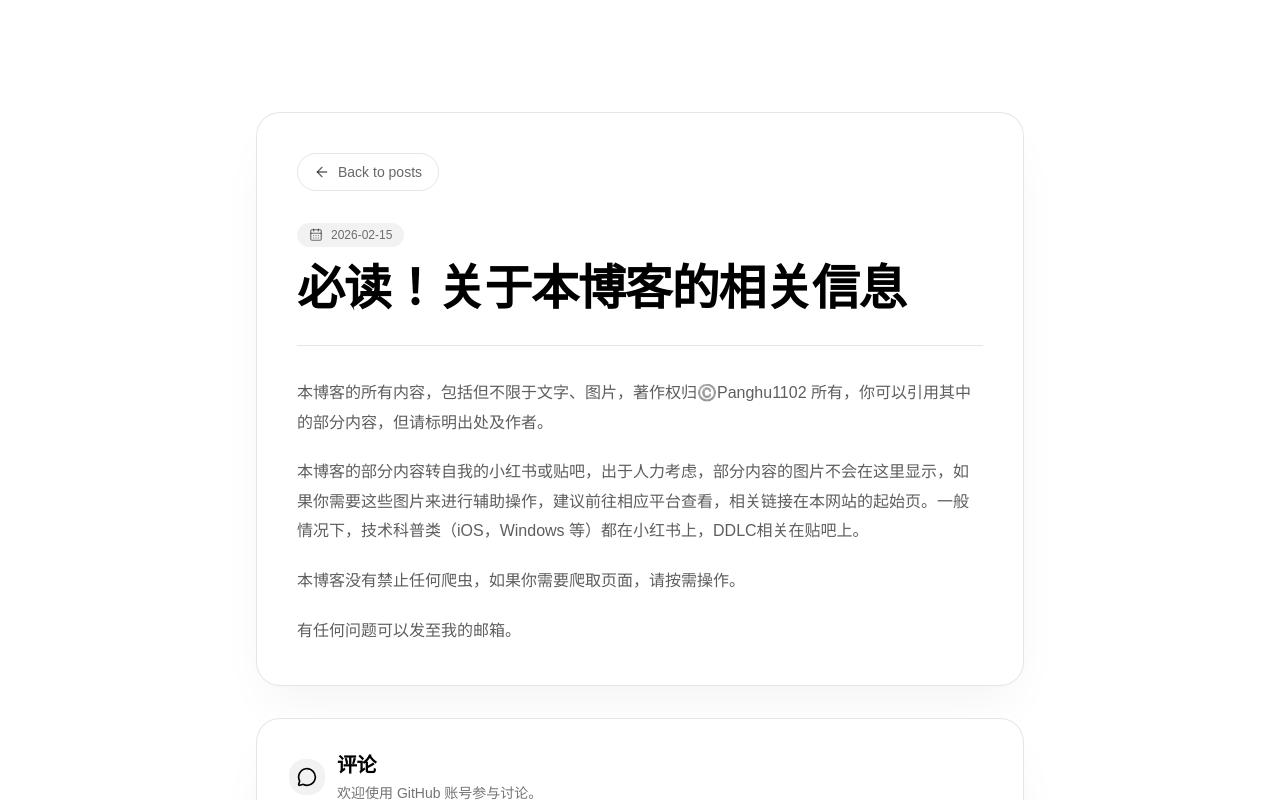
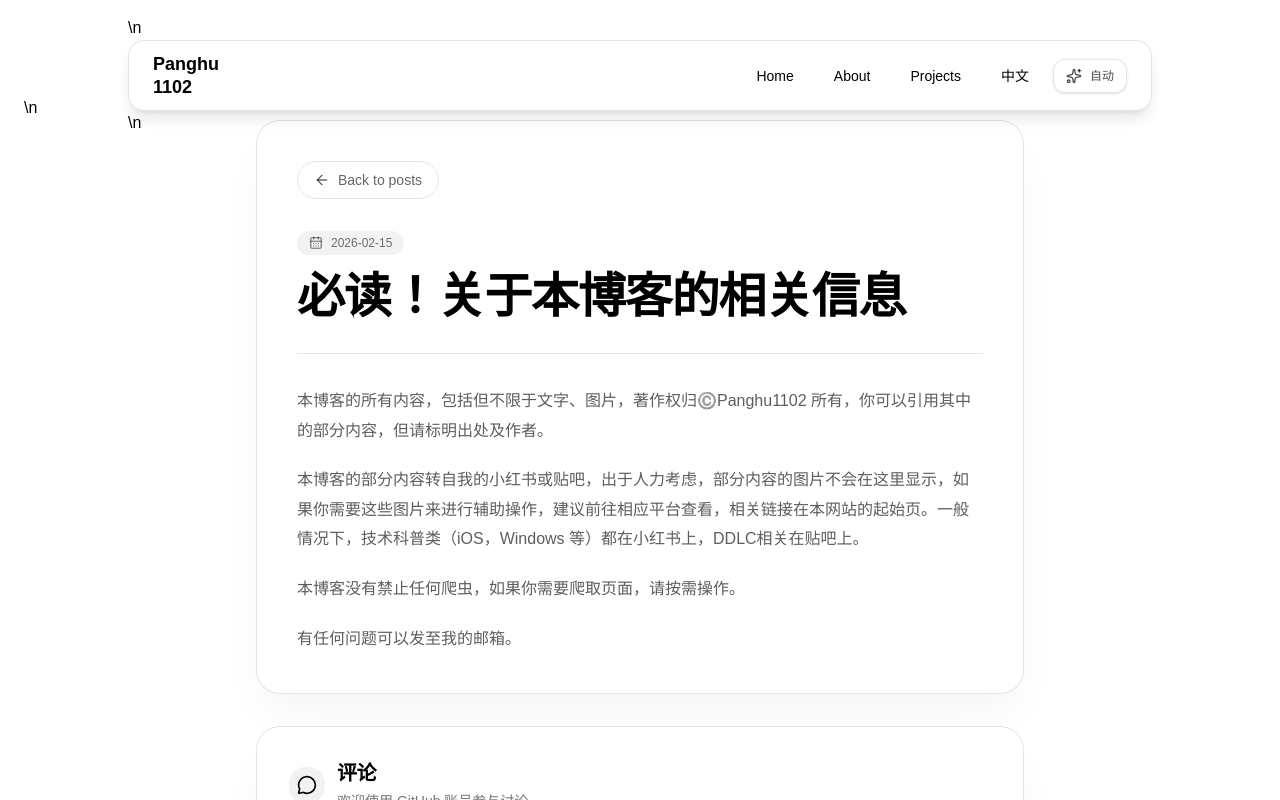
Before and after one commit to Panghu1102/next-blog, a Next.js app: page /en/posts/2026-02-15-post-mustread in a window 1280 px wide. Shown: the top 800 px of the page. Built offline with nearby package versions, Linux system fonts and the light colour scheme.

Commit message:
style: improve post page spacing and navigation

```diff
--- a/src/app/[locale]/posts/[slug]/page.tsx
+++ b/src/app/[locale]/posts/[slug]/page.tsx
@@ -4,6 +4,7 @@ import { Link } from "@/i18n/navigation";
 import { notFound } from "next/navigation";
 import { ArrowLeft, CalendarDays } from "lucide-react";
 import { GiscusComments } from "@/components/posts/GiscusComments";
+import { NavBar } from "@/components/NavBar";
 import { getAllPosts, getPostBodyBlocks, getPostBySlug, renderBlocks } from "@/lib/posts";
 import { locales, type Locale } from "@/i18n/routing";
 
@@ -48,8 +49,8 @@ export default async function PostPage({ params }: PostPageProps) {
   }
 
   return (
-    <main className="min-h-screen overflow-hidden bg-white px-6 pb-20 pt-28 text-black dark:bg-black dark:text-white">
-      <div className="pointer-events-none fixed inset-0 -z-10 bg-[radial-gradient(circle_at_20%_20%,rgba(99,102,241,0.18),transparent_28rem),radial-gradient(circle_at_85%_10%,rgba(14,165,233,0.14),transparent_26rem),radial-gradient(circle_at_bottom,rgba(236,72,153,0.12),transparent_32rem)]" />
+    <main className="min-h-screen overflow-hidden bg-white px-4 pb-20 pt-20 text-black dark:bg-black dark:text-white sm:px-6 sm:pt-24">
+      <header className="fixed top-2 left-1/2 z-50 w-[calc(100%-2rem)] max-w-5xl -translate-x-1/2 sm:top-4">\n        <NavBar />\n      </header>\n      <div className="pointer-events-none fixed inset-0 -z-10 bg-[radial-gradient(circle_at_20%_20%,rgba(99,102,241,0.18),transparent_28rem),radial-gradient(circle_at_85%_10%,rgba(14,165,233,0.14),transparent_26rem),radial-gradient(circle_at_bottom,rgba(236,72,153,0.12),transparent_32rem)]" />
       <article className="mx-auto w-full max-w-3xl rounded-3xl border border-black/10 bg-white/55 p-6 shadow-2xl shadow-black/5 backdrop-blur-xl dark:border-white/10 dark:bg-black/50 dark:shadow-white/5 sm:p-10">
         <Link href="/posts" className="inline-flex items-center gap-2 rounded-full border border-black/10 px-4 py-2 text-sm text-black/60 transition hover:bg-black/5 hover:text-black dark:border-white/10 dark:text-white/60 dark:hover:bg-white/10 dark:hover:text-white">
           <ArrowLeft className="h-4 w-4" />
```
